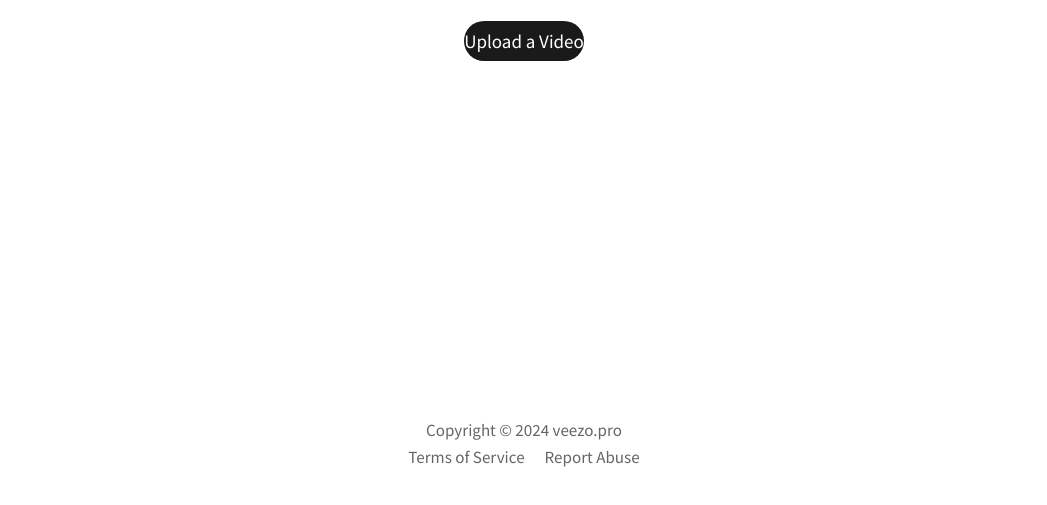
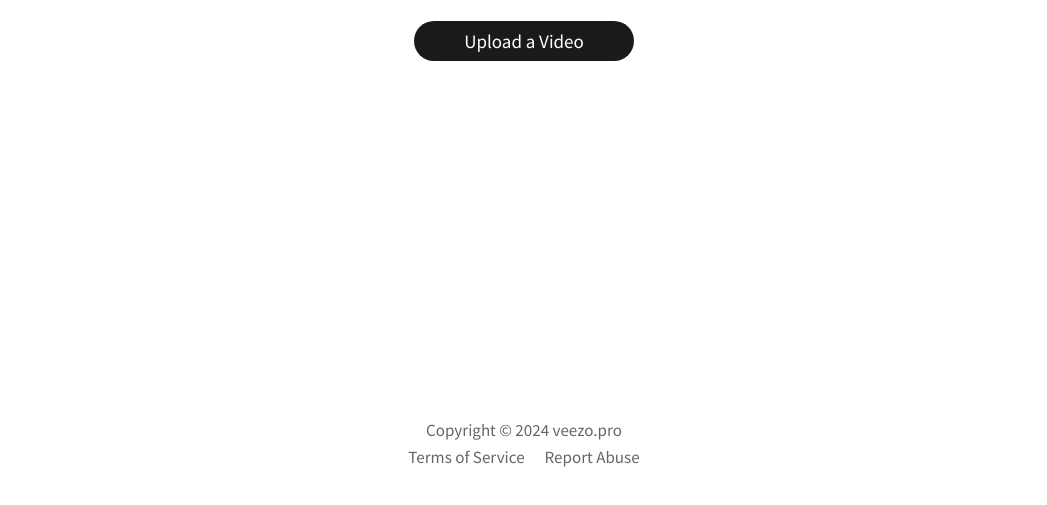
Before and after one commit to thecodefreakster/pro_veezo, a website: page public/index.html in a window 1280 px wide. Shown: the part 259-764 px from the top of the page, without its empty margins (116-1163 px from the left). Drawn offline with nearby package versions, Linux system fonts and the light colour scheme.

Commit message:
V1 - 0411

```diff
--- a/public/style.css
+++ b/public/style.css
@@ -184,10 +184,10 @@ img {
 }
 
 .upload-button {
-  width: 120px;
+  width: 220px;
   height: 40px;
   background-color: #1a1a1a;
-  border-radius: 220px;
+  border-radius: 20px;
   font-weight: 500;
   margin: 0 auto;
   display: flex;
```
